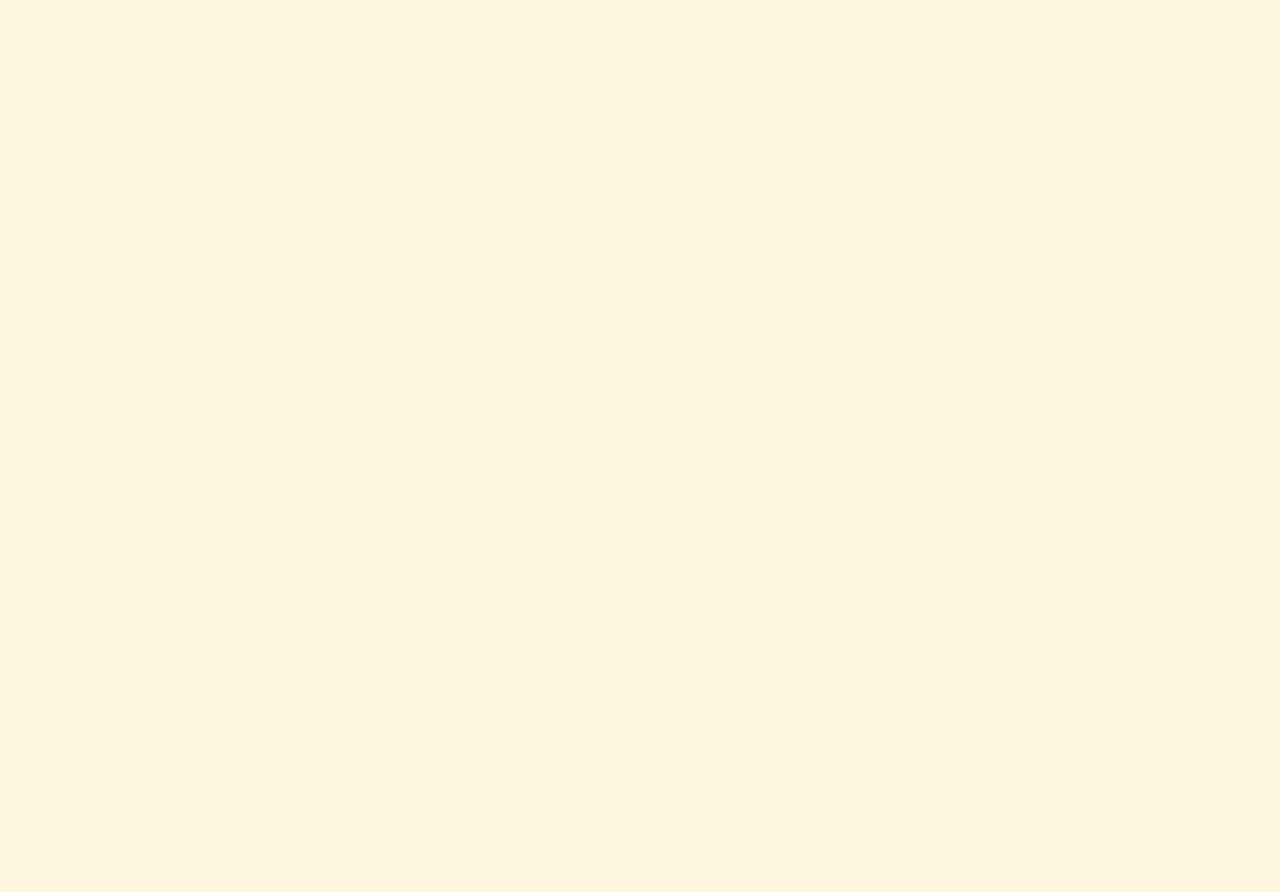
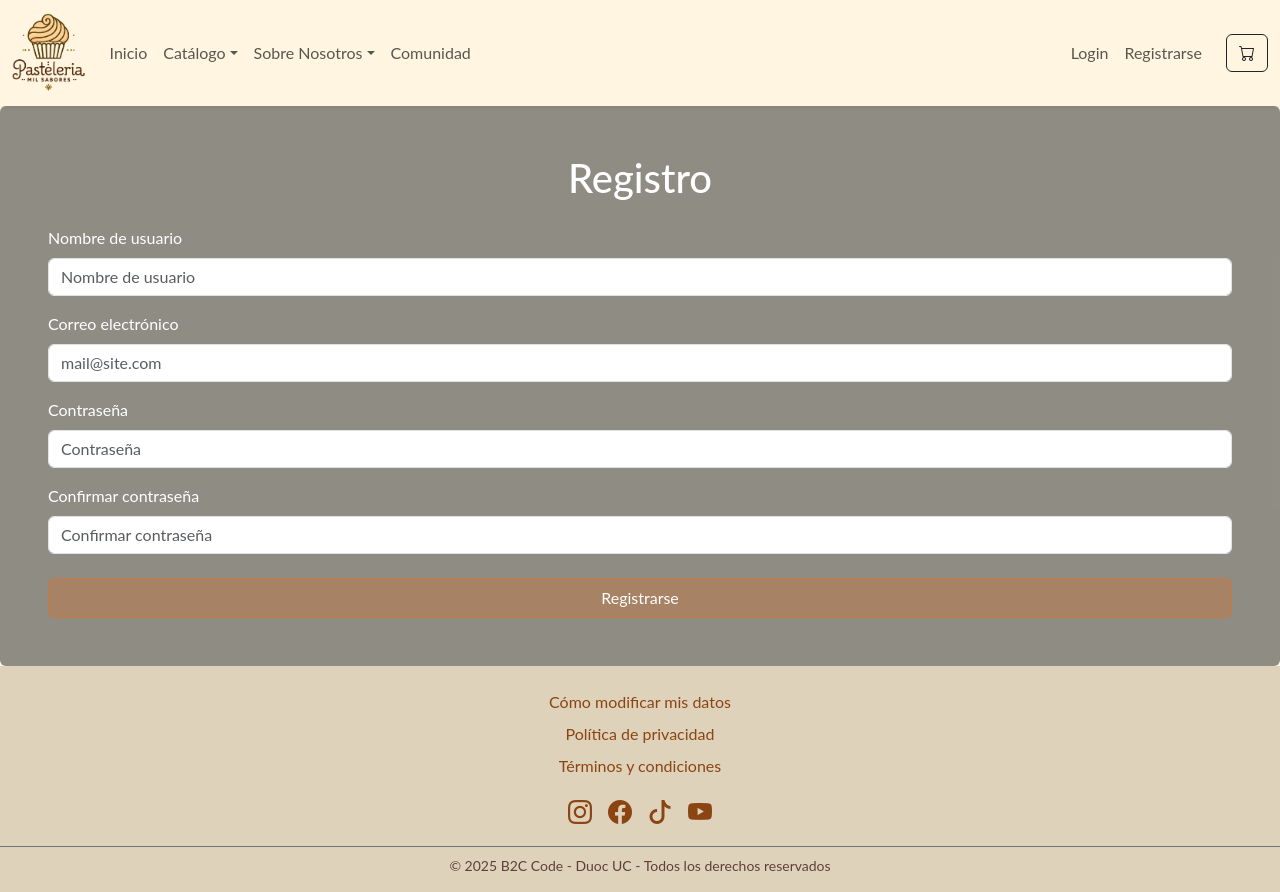
Before and after one commit to Carlitos-A/BakeryWeb_Vite, a React (Vite) app: page /Registro in a window 1280 px wide. Before the commit this address had no page. Before the commit the page ends 800 px from the top, so only its background shows below. Built offline with nearby package versions, Linux system fonts and the light colour scheme.

Commit message:
Se agrega login y registrar al header, ademas se modifica el main.jsx agregando footer y header, y eliminando desde cada page (catalogo y home)

```diff
--- a/src/components/header.jsx
+++ b/src/components/header.jsx
@@ -5,7 +5,8 @@ import { Link } from "react-router-dom";
 
 
 export default function Header() {
-
+  const logueado = localStorage.getItem("logueado") === "true";
+  const user = localStorage.getItem("usuario");
 
   return (
     <nav className="navbar navbar-expand-lg shadow-sm position-relative">
@@ -68,6 +69,41 @@ export default function Header() {
               <a className="nav-link" href="comunidad.html">Comunidad</a>
             </li>
           </ul>
+
+
+                 {/* Menu de Login y Registro*/}
+          <ul className="navbar-nav ms-auto mb-2 mb-lg-0">
+            {!logueado && (
+              <>
+                <li className="nav-item">
+                  <Link to="/login" className="nav-link">Login</Link>
+                </li>
+                <li className="nav-item">
+                  <Link to="/Registro" className="nav-link">Registrarse</Link>
+                </li>
+              </>
+            )}
+
+            {logueado && (
+              <>
+                <li className="nav-item">
+                  <Link to="/" className="nav-link" id="btnLogout">Logout {user}</Link>
+                </li>
+                <li className="nav-item">
+                  <Link to="/edit_perfil" className="nav-link" >Editar Perfil</Link>
+                </li>
+                <li className="nav-item">
+                  <a className="nav-link position-relative" href="carrito.html">
+                    <i className="bi bi-cart3" style={{ fontSize: "1.5rem" }}></i>
+                  </a>
+                </li>
+              </>
+            )}
+          </ul>
+
+
+
+
         </div >
         <div className="ms-3">
           <CartIcon />
--- a/src/main.jsx
+++ b/src/main.jsx
@@ -9,6 +9,10 @@ import './styles/style.css'
 import Home from './pages/Home'
 import CartPage from './pages/CartPage'
 import Catalogo from './pages/catalogo'
+import Login from './pages/Login'
+import Registro from './pages/Registro'
+import Header from "./components/header";
+import Footer from './components/footer';
 import { CartProvider } from './components/CartContext'
 
 
@@ -20,14 +24,18 @@ root.render(
     <React.StrictMode>
         <CartProvider>
             <BrowserRouter>
+             <Header />
                 <Routes>
 
                     <Route path="/" element={<Home />} />
                     <Route path="/cart" element={<CartPage />} />
                     <Route path="/catalogo" element={<Catalogo />} />
                     <Route path="/catalogo/:categoria" element={<Catalogo />} />
+                    <Route path="/Login" element={<Login/>}/>
+                    <Route path="/Registro" element={<Registro/>}/>
 
                 </Routes>
+                     <Footer />
             </BrowserRouter>
         </CartProvider>
     </React.StrictMode>)
--- a/src/pages/Home.jsx
+++ b/src/pages/Home.jsx
@@ -27,7 +27,7 @@ export default function App() {
 
   return (
     <div className="d-flex flex-column min-vh-100">
-      <Header/>
+
 
       {/* Hero */}
       <div
@@ -87,8 +87,6 @@ export default function App() {
         </div>
         <hr />
       </main>
-
-      <Footer />
     </div >
   )
 }
--- /dev/null
+++ b/src/pages/Login.jsx
@@ -0,0 +1,28 @@
+import React from 'react';
+import '../styles/style.css'
+
+function login() {
+
+    return(
+
+       <main class="d-flex justify-content-center align-items-center">
+        <div class="w-50 w-md-25 text-center">
+            <h2>Inicio de sesión</h2>
+            <div class="mb-3">
+                <label for="usuario">Usuario:</label>
+                <input type="text" name="usuario" id="usuario" class="form-control"/>
+            </div>
+            <div class="mb-3">
+                <label for="contraseña">Contraseña:</label>
+                <input type="password" name="contraseña" id="contraseña" class="form-control"/>
+            </div>
+            <div class="mb-3">
+                <button type="button" id="btnLogin" class="btn btn-secondary">Login</button>
+            </div>
+        </div>
+
+
+    </main>
+)}
+
+export default login;
--- /dev/null
+++ b/src/pages/Registro.jsx
@@ -0,0 +1,59 @@
+import React from "react";
+import '../styles/style.css'
+
+function registrar() {
+
+  return (
+
+  <main class="flex-grow-1 d-flex align-items-center justify-content-center">
+
+    <div class="bg-dark bg-opacity-50 p-5 rounded text-white w-100" >
+
+
+      <h1 class="mb-4 text-center">Registro</h1>
+
+
+      <form>
+
+        <div class="mb-3">
+          <label for="usuario" class="form-label">Nombre de usuario</label>
+          <input type="text" class="form-control" id="usuario" required placeholder="Nombre de usuario"
+            pattern="[A-Za-z][A-Za-z0-9\-]*" minlength="3" maxlength="30" title="Solo letras, números o guión"/>
+        </div>
+
+
+        <div class="mb-3">
+          <label for="correo" class="form-label">Correo electrónico</label>
+          <input type="email" class="form-control" id="correo" placeholder="mail@site.com" required/>
+
+        </div>
+
+
+        <div class="mb-3">
+          <label for="contrasena" class="form-label">Contraseña</label>
+          <input type="password" class="form-control" id="contrasena" placeholder="Contraseña" minlength="6"
+            pattern="(?=.*\d)(?=.*[a-z])(?=.*[A-Z]).{6,}"
+            title="Debe contener más de 6 caracteres, incluyendo número, mayúscula y minúscula" required/>
+        </div>
+
+
+        <div class="mb-4">
+          <label for="confirmarcontrasena" class="form-label">Confirmar contraseña</label>
+          <input type="password" class="form-control" id="confirmarcontrasena" placeholder="Confirmar contraseña"
+            minlength="6" required/>
+        </div>
+
+
+        <div class="d-grid">
+          <button id="btnRegister" type="submit" class="btn btn-color btn-outline-dark">Registrarse</button>
+        </div>
+
+      </form>
+    </div>
+  </main>
+
+
+
+    ) }
+
+export default registrar;
--- a/src/pages/catalogo.jsx
+++ b/src/pages/catalogo.jsx
@@ -39,7 +39,7 @@ export default function catalogo() {
 
 
         <div className="d-flex flex-column min-vh-100 bg-custom">
-            <Header />
+
 
             <div className="container my-5">
                 <div className="row">
@@ -121,8 +121,6 @@ export default function catalogo() {
                     </div>
                 </div>
             </div >
-
-            <Footer />
         </div >
     );
 }
```
